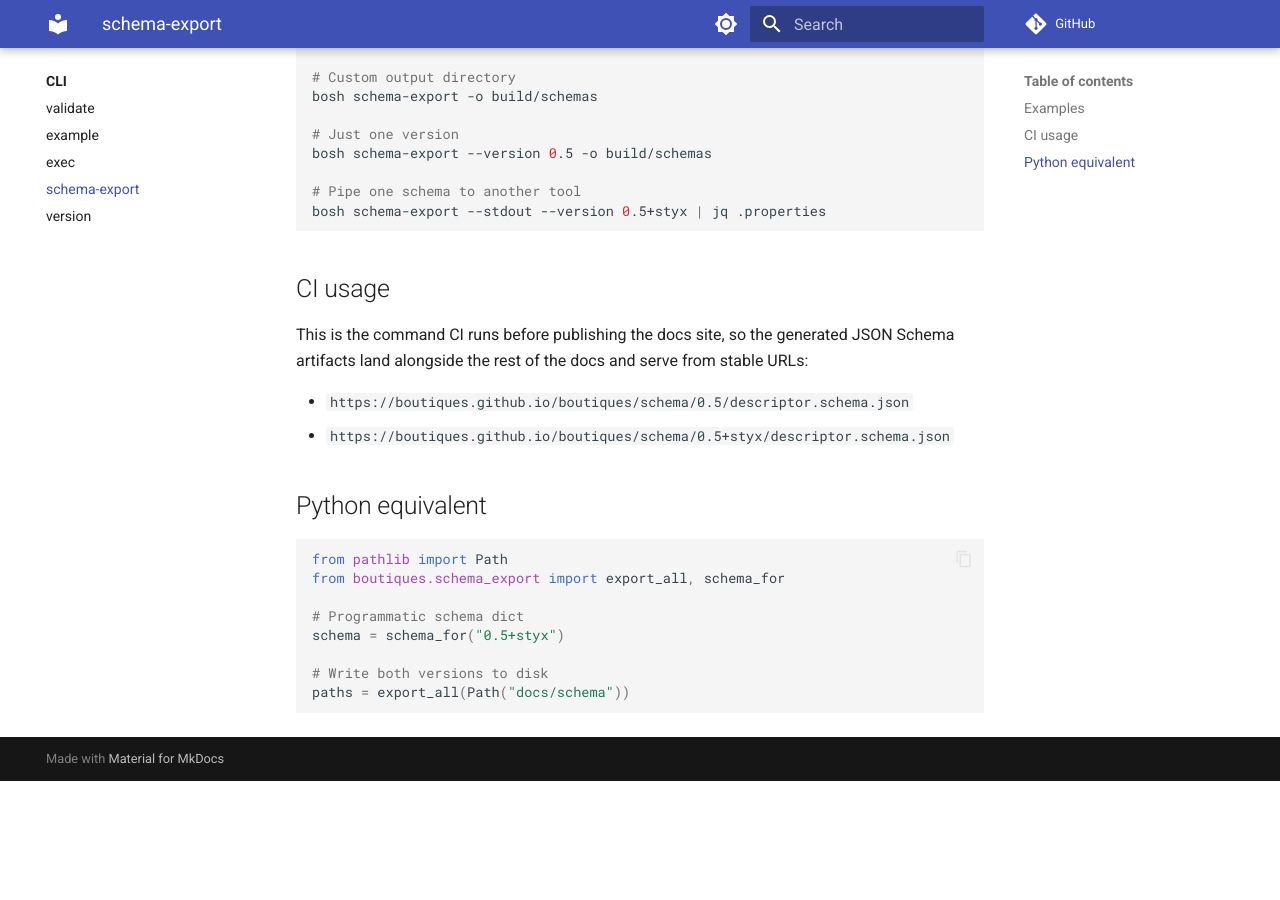
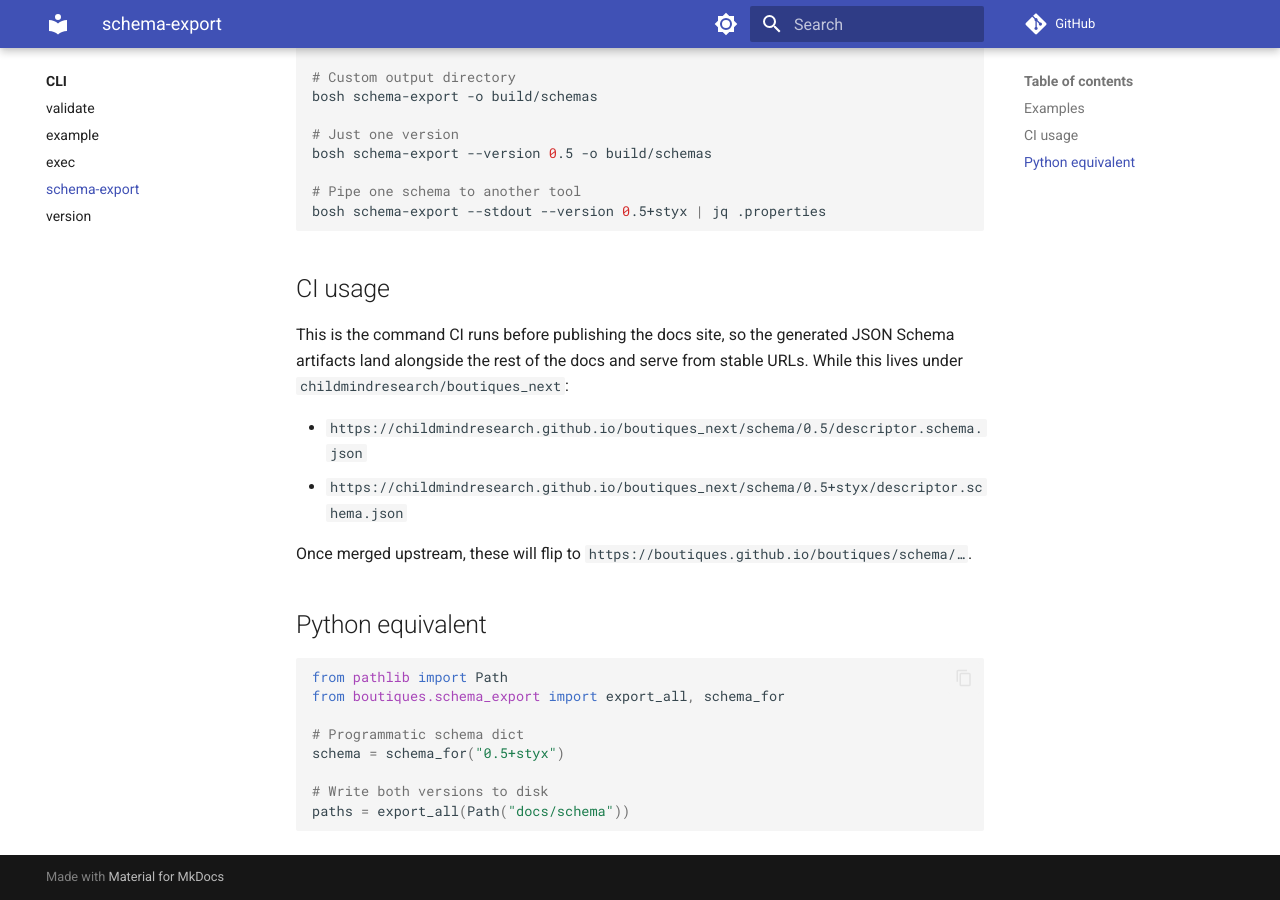
Before and after one commit to childmindresearch/boutiques_next, an MkDocs documentation site: the page built from docs/cli/schema-export.md, in a window 1280 px wide and 900 px high, scrolled down 614 px. Built offline with MkDocs 1.6.1 and Material for MkDocs 9.7.7, drawn with Linux system fonts in a browser that asks for light colours; comment, search, counter and statistics services are not loaded; before the commit the page ends 1395 px from its top, so only the background shows below that.

Commit message:
Point URLs at childmindresearch/boutiques_next for pre-merge home

```diff
--- a/docs/cli/schema-export.md
+++ b/docs/cli/schema-export.md
@@ -32,10 +32,14 @@ bosh schema-export --stdout --version 0.5+styx | jq .properties
 
 This is the command CI runs before publishing the docs site, so the
 generated JSON Schema artifacts land alongside the rest of the docs and
-serve from stable URLs:
+serve from stable URLs. While this lives under
+`childmindresearch/boutiques_next`:
 
-- `https://boutiques.github.io/boutiques/schema/0.5/descriptor.schema.json`
-- `https://boutiques.github.io/boutiques/schema/0.5+styx/descriptor.schema.json`
+- `https://childmindresearch.github.io/boutiques_next/schema/0.5/descriptor.schema.json`
+- `https://childmindresearch.github.io/boutiques_next/schema/0.5+styx/descriptor.schema.json`
+
+Once merged upstream, these will flip to
+`https://boutiques.github.io/boutiques/schema/…`.
 
 ## Python equivalent
 
--- a/mkdocs.yml
+++ b/mkdocs.yml
@@ -1,7 +1,8 @@
 site_name: Boutiques
 site_description: A Python toolkit for the Boutiques descriptor standard.
-site_url: https://boutiques.github.io/boutiques/
-repo_url: https://github.com/boutiques/boutiques
+# Pre-merge home; will flip to boutiques/boutiques once upstreamed.
+site_url: https://childmindresearch.github.io/boutiques_next/
+repo_url: https://github.com/childmindresearch/boutiques_next
 edit_uri: edit/main/docs/
 
 theme:
--- a/pyproject.toml
+++ b/pyproject.toml
@@ -18,7 +18,8 @@ dependencies = [
 bosh = "boutiques.cli:app"
 
 [project.urls]
-Homepage = "https://github.com/boutiques/boutiques"
+# Pre-merge home; will flip to boutiques/boutiques once upstreamed.
+Homepage = "https://github.com/childmindresearch/boutiques_next"
 
 [build-system]
 requires = ["uv_build>=0.5,<1.0"]
```
Also changed, not shown: docs/index.md (+3 -3 lines).
